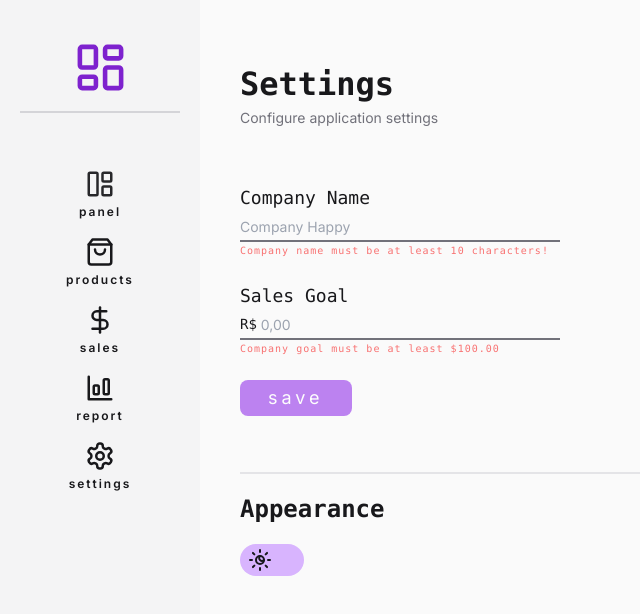
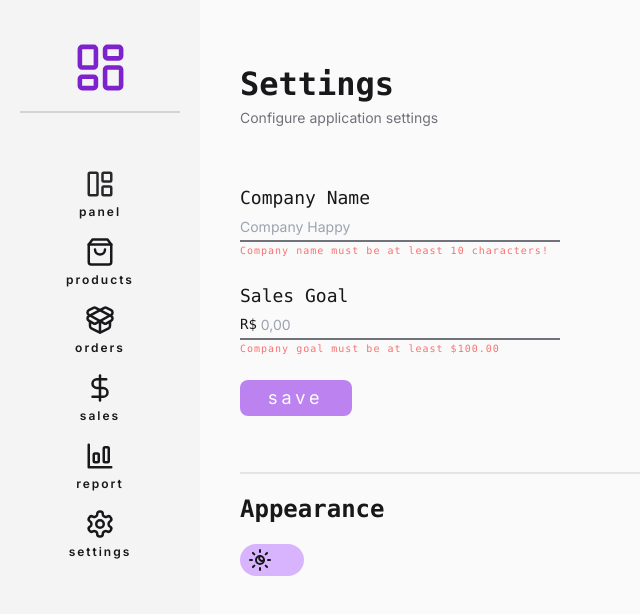
Before and after one commit to lucasWeirich/dashboard-nextjs, a Next.js app: page /settings in a window 1280 px wide. Shown: the top 614 px of the page, without its empty margins (0-640 px from the left). Built offline with nearby package versions, Linux system fonts and the light colour scheme.

Commit message:
feat: starting enterprise authentication

```diff
--- a/package.json
+++ b/package.json
@@ -14,6 +14,7 @@
     "@types/react": "18.2.15",
     "@types/react-dom": "18.2.7",
     "autoprefixer": "10.4.14",
+    "axios": "^1.4.0",
     "eslint": "8.45.0",
     "eslint-config-next": "13.4.10",
     "lucide-react": "^0.261.0",
--- /dev/null
+++ b/src/app/api/auth/route.ts
@@ -0,0 +1,5 @@
+import { NextRequest } from "next/server";
+
+export async function POST(req: NextRequest) {
+  console.log(req.body)
+}
--- a/src/app/settings/page.tsx
+++ b/src/app/settings/page.tsx
@@ -4,9 +4,10 @@ import Button from "@/components/Button";
 import HeaderTitle from "@/components/HeaderTitle";
 import Input from "@/components/Input";
 import ThemeToggle from "@/components/ThemeToggle";
-import { ChangeEvent, FormEvent, useState } from "react";
+import { ChangeEvent, FormEvent, useEffect, useState } from "react";
 import LoadingForm from "../loadings/loadingForm";
 import { toast } from "react-toastify";
+import { api } from "@/lib/api";
 
 interface SettingsDataProps {
   company_name: string
@@ -117,7 +118,7 @@ export default function Settings() {
         onChange={handleDataInput}
       />
 
-      <div className="">
+      <div>
         <Button
           type="submit"
           variant="primary"
--- a/src/components/SideBar.tsx
+++ b/src/components/SideBar.tsx
@@ -1,4 +1,4 @@
-import { LayoutDashboard, LayoutPanelLeft, ShoppingBag, DollarSign, BarChartBig, Settings, Ban } from "lucide-react";
+import { LayoutDashboard, LayoutPanelLeft, ShoppingBag, DollarSign, BarChartBig, Settings, Ban, PackageOpen } from "lucide-react";
 import Link from "next/link";
 
 function LinkMenu({ link, label, children }: {
@@ -49,6 +49,15 @@ export default function SideBar() {
       </LinkMenu>
 
       <LinkMenu
+        link="/orders"
+        label="orders">
+        <PackageOpen
+          size={stylesIconLinkMenu.size}
+          className={stylesIconLinkMenu.class}
+        />
+      </LinkMenu>
+
+      <LinkMenu
         link="/sales"
         label="sales">
         <DollarSign
--- /dev/null
+++ b/src/lib/api.ts
@@ -0,0 +1,5 @@
+import axios from 'axios'
+
+export const api = axios.create({
+  baseURL: 'http://localhost:3000',
+})
```
Also changed, not shown: 1 other file (tests, documents, lock files or other folders).
